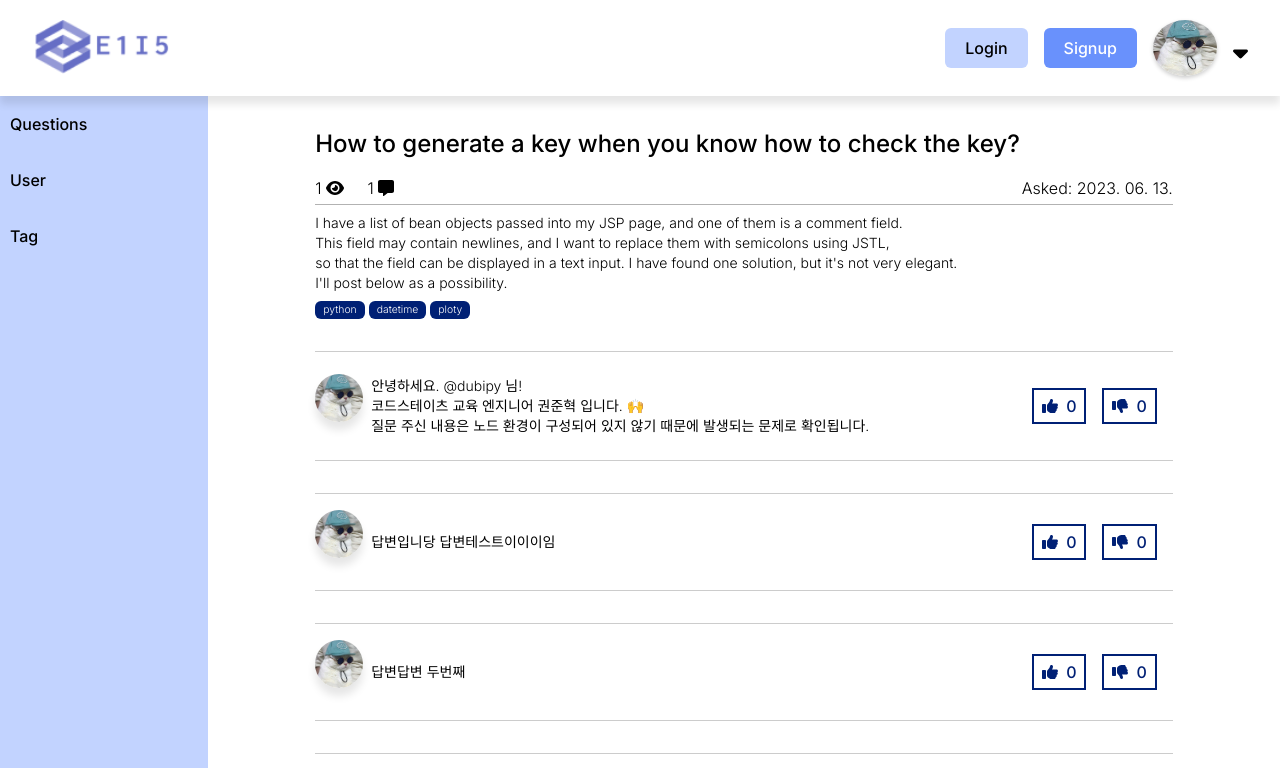
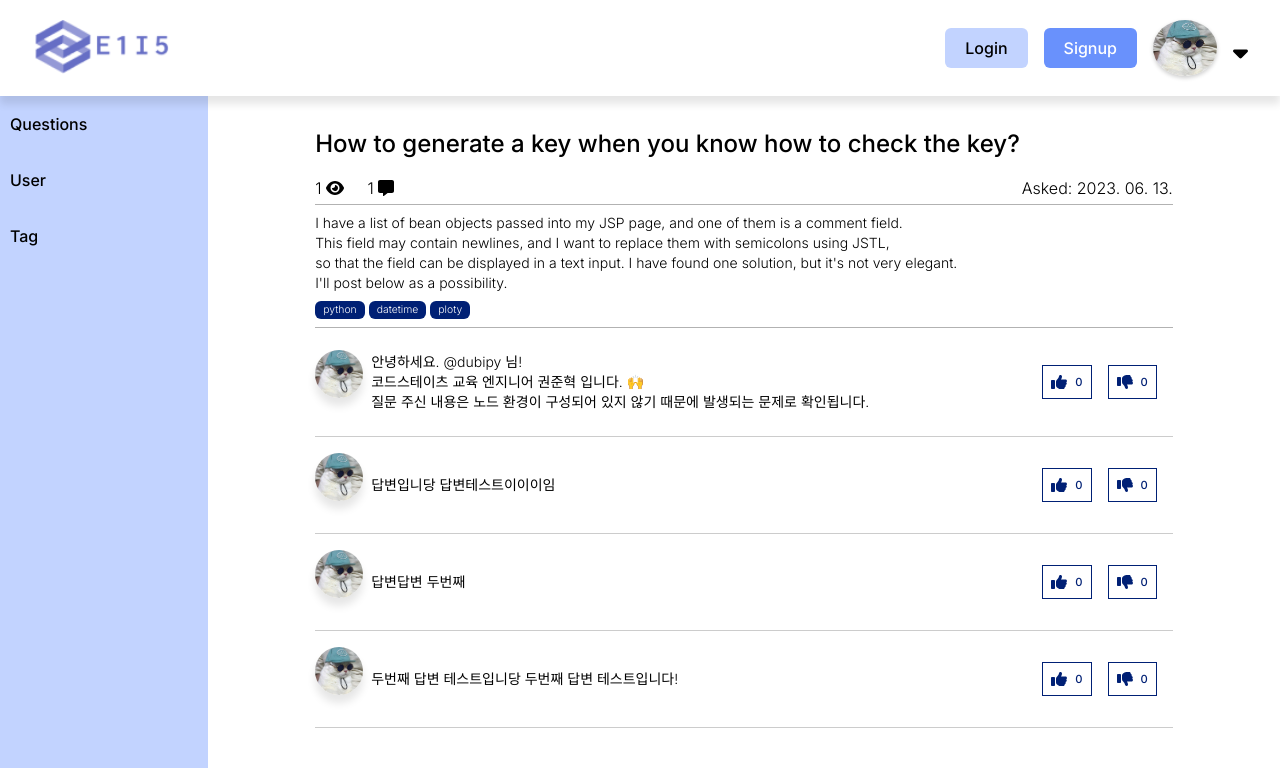
Before and after one commit to codestates-seb/seb44_pre_018, a React (Create React App) app: page /detail/1 in a window 1280 px wide. Shown: the top 768 px of the page. Built offline with nearby package versions, Linux system fonts and the light colour scheme.

Commit message:
feat: layout수정

```diff
--- a/src/components/global/Navbar.js
+++ b/src/components/global/Navbar.js
@@ -6,16 +6,21 @@ const NavbarContainer = styled.div`
   @media (max-width: 981px) {
     display: none;
   }
+
   li {
     padding-top: 20px;
     padding-bottom: 20px;
     padding-left: 10px;
-    &:hover {
+
+    &:hover,
+    &.active {
       background: linear-gradient(to right, #b5c4ea 95%, #002075 5%);
     }
   }
+
   a {
     color: #000;
+
     &:hover {
       color: #fff;
     }
@@ -23,31 +28,34 @@ const NavbarContainer = styled.div`
 `;
 
 const Navbar = () => {
-  // 로그인 상태를 저장하는 상태 변수(로그인 되지 않은 상태)
   const [isLoggedIn, setIsLoggedIn] = useState(false);
+  const [activeLink, setActiveLink] = useState('');
 
-  // 로그인 상태 변경 함수
   const handleLogin = () => {
     setIsLoggedIn(true);
+  };
+
+  const handleLinkClick = (link) => {
+    setActiveLink(link);
   };
 
   return (
     <NavbarContainer className="w-52 h-screen bg-pointCol03">
       <div className="fixed top-24 left-0 w-52 h-screen bg-pointCol03">
         <ul className="flex flex-col justify-center">
-          <li>
-            <Link to="/">Questions</Link>
-          </li>
-          <li>
-            <Link to="/user">User</Link>
-          </li>
-          <li>
-            <Link to="/tag">Tag</Link>
-          </li>
+          <Link to="/" onClick={() => handleLinkClick('questions')}>
+            <li className={activeLink === 'questions' ? 'active' : ''}>Questions</li>
+          </Link>
+          <Link to="/user" onClick={() => handleLinkClick('user')}>
+            <li className={activeLink === 'user' ? 'active' : ''}>User</li>
+          </Link>
+          <Link to="/tag" onClick={() => handleLinkClick('tag')}>
+            <li className={activeLink === 'tag' ? 'active' : ''}>Tag</li>
+          </Link>
           {isLoggedIn ? (
-            <li>
-              <Link to="/mypage">MyPage</Link>
-            </li>
+            <Link to="/mypage" onClick={() => handleLinkClick('mypage')}>
+              <li className={activeLink === 'mypage' ? 'active' : ''}>MyPage</li>
+            </Link>
           ) : null}
         </ul>
       </div>
--- a/src/components/global/answerdetail/Answer.js
+++ b/src/components/global/answerdetail/Answer.js
@@ -6,10 +6,7 @@ import Editor from 'components/global/questionItem/Editor';
 import VoteButton from 'components/global/questionItem/VoteButton';
 
 const AnswerContainer = styled.div`
-  margin-top: 2rem;
   border-bottom: 1px solid #ccc;
-  border-top: 1px solid #ccc;
-
   .answerContainer {
     display: flex;
     align-items: center;
@@ -17,6 +14,7 @@ const AnswerContainer = styled.div`
     margin-top: 1rem;
     margin-bottom: 1rem;
   }
+
   .left-section {
     display: flex;
     align-items: center;
@@ -61,26 +59,46 @@ const AnswerContainer = styled.div`
 
   .dropdown-menu {
   position: absolute;
-    top: 100%;
+  top: calc(100% + 8px);
   right: 0;
-    min-width: 10rem;
-    background-color: white;
-    box-shadow: 0px 8px 16px rgba(0, 0, 0, 0.2);
+  width: max-content;
+  background-color: #c2d3ff;
+  border-radius: 8px;
+  box-shadow: 0px 2px 8px rgba(0, 0, 0, 0.15);
   z-index: 1;
   padding: 0.5rem;
-    display: none;
+  margin-top: 1.6rem;
+}
+
+.dropdown-menu::after {
+  content: '';
+  border-top:0px solid transparent;
+ border-left: 10px solid transparent;
+ border-right: 10px solid transparent;
+ border-bottom: 10px solid #c2d3ff;
+ position:absolute;
+ top:-8px;
+ right:12px;
 }
 
 .dropdown-menu-item {
   padding: 0.5rem;
   cursor: pointer;
+  text-align: center;
 }
 `;
 
 const ToggleButton = styled.button`
+  position: relative;
   opacity: 0;
   transition: opacity 0.3s;
-  position: relative;
+  position: absolute;
+  top: 20%;
+  right: 0;
+  transform: translate(50%, -50%);
+  margin-right: 1rem;
+  margin-top: 1rem;
+  width: 2rem;
 
   .dropdown:hover & {
     opacity: 1;
@@ -109,19 +127,28 @@ const Answer = ({ answer, onDeleteAnswer, onEditAnswer }) => {
     toggleEditMode();
   };
 
-  const handleDeleteAnswer = async () => {
-    try {
+  const handleDeleteAnswer = () => {
     console.log('Delete answer:', answer.answerId);
     onDeleteAnswer(answer.answerId);
-    } catch (error) {
-      console.log('Error deleting answer:', error);
-    }
   };
-
-
 
   return (
     <AnswerContainer>
+      <div className="dropdown">
+        <ToggleButton className="dropdown-toggle" onClick={toggleDropdown} isOpen={dropdownOpen}>
+          <FontAwesomeIcon icon={faEllipsis} />
+        </ToggleButton>
+        {dropdownOpen && (
+          <div className="dropdown-menu">
+            <div className="dropdown-menu-item" onClick={toggleEditMode}>
+              댓글 수정
+            </div>
+            <div className="dropdown-menu-item" onClick={handleDeleteAnswer}>
+              댓글 삭제
+            </div>
+          </div>
+        )}
+      </div>
       <div className="answerContainer">
         <div className="left-section">
           <img src={require('assets/profile_image1.jpeg')} alt="프로필 이미지" />
@@ -135,21 +162,6 @@ const Answer = ({ answer, onDeleteAnswer, onEditAnswer }) => {
           )}
         </div>
         <div className="right-section">
-          <div className="dropdown">
-            <ToggleButton className="dropdown-toggle" onClick={toggleDropdown} isOpen={dropdownOpen}>
-              <FontAwesomeIcon icon={faEllipsis} />
-            </ToggleButton>
-            {dropdownOpen && (
-              <div className="dropdown-menu">
-                <div className="dropdown-menu-item" onClick={toggleEditMode}>
-                  수정
-                </div>
-                <div className="dropdown-menu-item" onClick={() => handleDeleteAnswer(answer.answerId)}>
-                  삭제
-                </div>
-              </div>
-            )}
-          </div>
           <VoteButton answerId={answer.answerId} />
           {editMode && (
             <button className="pointBu03" type="button" onClick={handleSaveEdit}>
--- a/src/components/global/answerdetail/AnswerItem.js
+++ b/src/components/global/answerdetail/AnswerItem.js
@@ -21,7 +21,6 @@ const AnswerItem = ({ answerList, onDeleteAnswer, onEditAnswer }) => {
     }
   };
 
-
   const addAnswer = (newAnswer) => {
     setAnswers((prevAnswers) => {
       const updatedAnswers = [...prevAnswers, newAnswer];
@@ -30,12 +29,8 @@ const AnswerItem = ({ answerList, onDeleteAnswer, onEditAnswer }) => {
     });
   };
 
-  const editAnswer = (answerId, content) => {
-    setAnswers((prevAnswers) =>
-      prevAnswers.map((answer) =>
-        answer.answerId === answerId ? { ...answer, content: content } : answer
-      )
-    );
+  const handleEditAnswer = (answerId, content) => {
+    onEditAnswer(answerId, content);
   };
 
   const handleCommentChange = (value) => {
@@ -66,13 +61,13 @@ const AnswerItem = ({ answerList, onDeleteAnswer, onEditAnswer }) => {
           key={answer.answerId}
           answer={answer}
           onDeleteAnswer={onDeleteAnswer}
-          onEditAnswer={onEditAnswer}
+          onEditAnswer={handleEditAnswer}
         />
       ))}
       <div className="mt-10">
         <h2>Your Answer</h2>
         <div>
-          <Editor height={200} value={commentInput} onChange={setCommentInput} />
+          <Editor height={200} value={commentInput} onChange={handleCommentChange} />
           <button
             className="pointBu03"
             type="submit"
--- a/src/components/global/questionItem/VoteButton.js
+++ b/src/components/global/questionItem/VoteButton.js
@@ -7,13 +7,17 @@ const VoteContainer = styled.div`
   display: flex;
   align-items: center;
   margin-right: 1rem;
-  border: 2px solid #002075;
+  border: 1.5px solid #002075;
   color: #002075;
   padding: 0.5rem;
   cursor: pointer;
 
   span {
     margin-left: 0.5rem;
+    font-size: 0.7rem;
+  }
+  .icon {
+    font-size: 0.8rem;
   }
 `;
 
--- a/src/pages/DetailPage.js
+++ b/src/pages/DetailPage.js
@@ -62,7 +62,7 @@ const DetailPage = () => {
           </div>
           <p className="ml-auto font-light">Asked: 2023. 06. 13.</p>
         </div>
-        <ul className="border-t-[1px] border-black/[.3] border-solid">
+        <div className="border-t-[1px] border-b-[1px] border-black/[.3] border-solid pb-2">
           <p className="text-sm font-light py-2">
             I have a list of bean objects passed into my JSP page, and one of
             them is a comment field. <br />
@@ -73,8 +73,8 @@ const DetailPage = () => {
             solution, but it&apos;s not very elegant. <br />
             I&apos;ll post below as a possibility.
           </p>
-          <TagList />
-        </ul>
+          <TagList/>
+        </div>
       </div>
 
       {/* 댓글 */}
```
Lines whose indentation alone changed are shown as unchanged.
